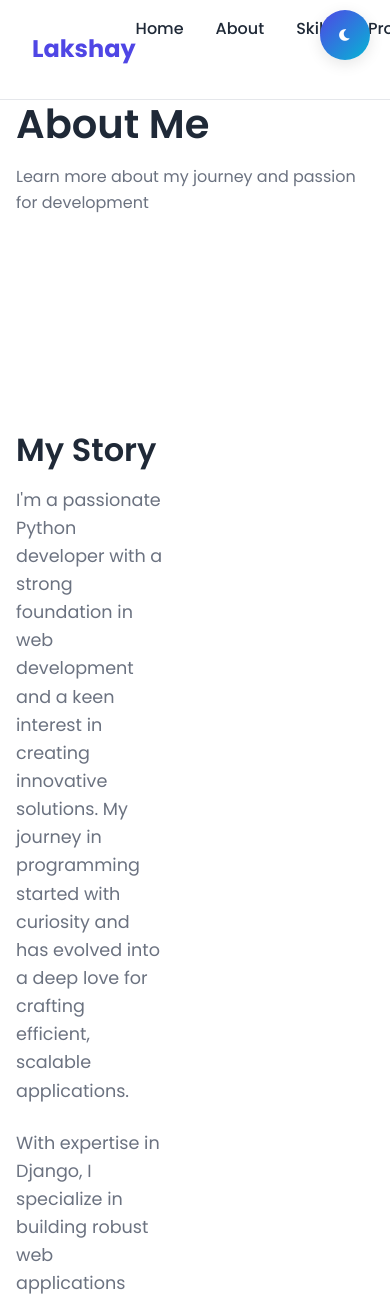
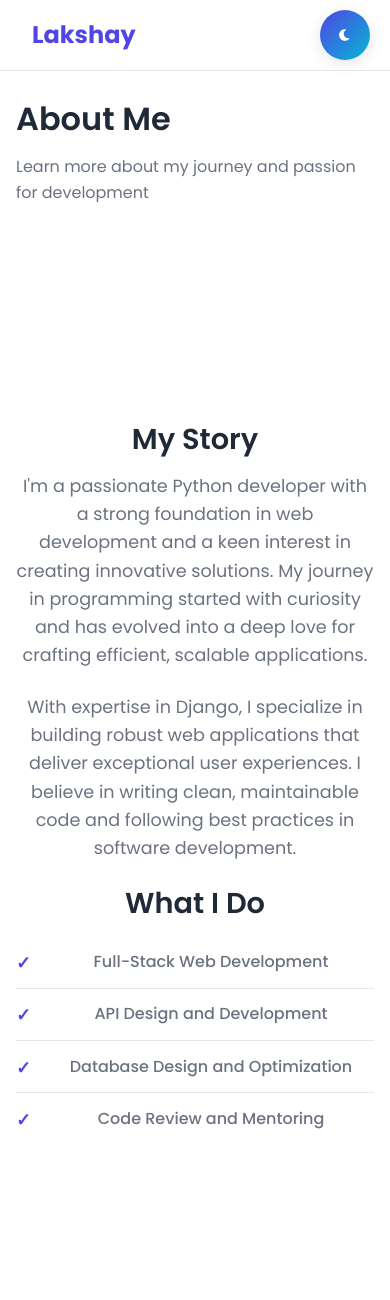
Before and after one commit to lakshaydahiya67/portfolio, a Django app: page /about/ in a window 390 px wide. Shown: the top 1300 px of the page. After the commit the page ends 1129 px from the top, so only its background shows below. Run offline with Django 4.2, Linux system fonts and the light colour scheme.

Commit message:
Refactor code structure for improved readability and maintainability

```diff
--- a/static/css/style.css
+++ b/static/css/style.css
@@ -134,6 +134,7 @@
 /* Add this CSS for resume button styling */
 
 .resume-btn {
+    margin-top: -5px;
     background: var(--gradient-primary) !important;
     color: white !important;
     border-radius: 25px !important;
@@ -1044,7 +1045,21 @@
 }
 
 /* Responsive Design Enhancements */
-@media (max-width: 768px) {
+@media (max-width: 992px) {
+    .hero-content, .about-content, .contact-content {
+        grid-template-columns: 1fr;
+        text-align: center;
+    }
+
+    .hero-image, .about-img-container {
+        margin-top: 2rem;
+        order: -1; /* Move image to top on smaller screens */
+    }
+
+    .hero-buttons {
+        justify-content: center;
+    }
+
     .timeline::before {
         left: 20px;
     }
@@ -1066,6 +1081,37 @@
         right: auto;
         border-left-color: transparent;
         border-right-color: var(--bg-secondary);
+    }
+}
+
+@media (max-width: 768px) {
+    .nav-menu {
+        display: none;
+        flex-direction: column;
+        position: absolute;
+        top: 100%;
+        left: 0;
+        width: 100%;
+        background: var(--bg-primary);
+        padding: 1rem 0;
+        box-shadow: 0 10px 20px var(--shadow-light);
+    }
+
+    .nav-menu.active {
+        display: flex;
+    }
+
+    .nav-toggle {
+        display: flex;
+    }
+
+    .nav-link {
+        padding: 1rem 2rem;
+        text-align: center;
+    }
+
+    .nav-link::after {
+        display: none;
     }
 
     .notification {
@@ -1104,7 +1150,32 @@
     }
 
     .skills-grid {
-        grid-template-columns: repeat(auto-fit, minmax(250px, 1fr));
+        grid-template-columns: repeat(auto-fit, minmax(200px, 1fr));
+    }
+
+    .profile-circle {
+        width: 280px;
+        height: 280px;
+    }
+}
+
+@media (max-width: 480px) {
+    h1 { font-size: 2rem; }
+    h2 { font-size: 1.8rem; }
+
+    .btn {
+        padding: 10px 20px;
+        font-size: 0.9rem;
+    }
+
+    .profile-circle {
+        width: 220px;
+        height: 220px;
+    }
+
+    .contact-item {
+        flex-direction: column;
+        text-align: center;
     }
 }
 
--- a/templates/main/home.html
+++ b/templates/main/home.html
@@ -23,7 +23,7 @@
             </div>
             <div class="hero-image">
                 <div class="profile-circle">
-                    <img src="{% static 'images/Lakshay_passport_size.jpg' %}" alt="Lakshay" class="profile-img">
+                    <img src="{% static 'images/Lakshay_passport_size.png' %}" alt="Lakshay" class="profile-img">
                 </div>
             </div>
         </div>
```
Also changed, not shown: static/images/Lakshay_passport_size.png (added), 1 other file.
